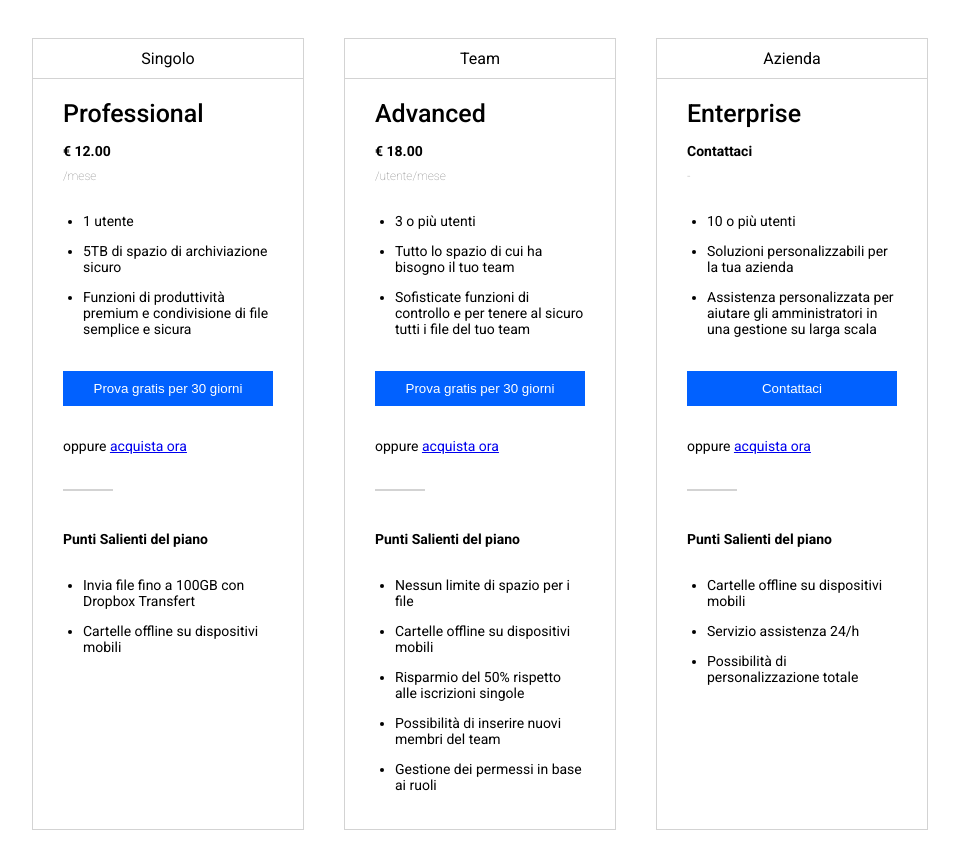
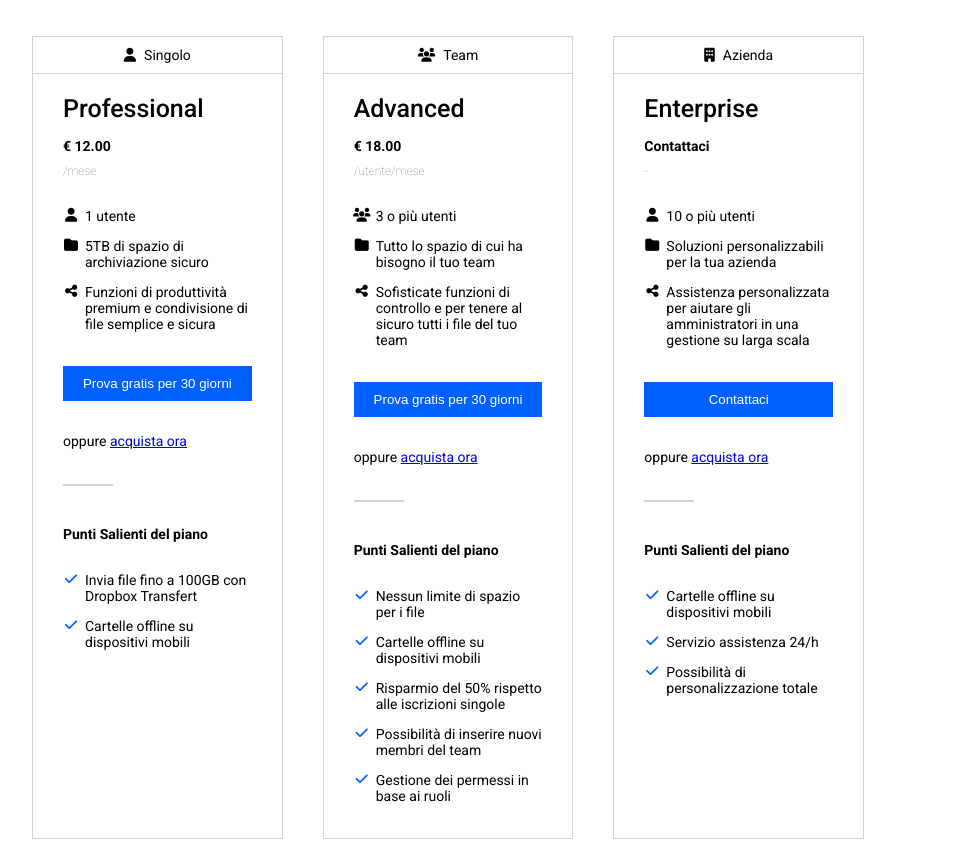
Before and after one commit to Al-E-00/htmlcss-dropbox, a plain HTML site: page index.html in a window 1280 px wide. Shown: the part 747-1588 px from the top of the page, without its empty margins (192-1151 px from the left). Drawn offline with Linux system fonts and the light colour scheme.

Commit message:
exercise completed

```diff
--- a/css/style.css
+++ b/css/style.css
@@ -142,6 +142,8 @@ header .header-right-menu button {
 .radio-selector-time-payment {
     display: flex;
     gap: 50px;
+    font-weight: 200;
+    font-size: 14px;
 }
 
 .vertical-column-layout {
@@ -158,6 +160,7 @@ header .header-right-menu button {
 .container-normal .columns-vertical {
     display: flex;
     width: calc(100% / 3);
+    max-width: 960px;
     flex-direction: column;
     border: 1px solid lightgrey;
 }
@@ -167,10 +170,12 @@ header .header-right-menu button {
     text-align: center;
     border-bottom: 1px solid lightgrey;
     padding: 10px;
-}
-
-.content-normal .columns-vertical ul {
-    padding-left: 20px;
+    font-size: 14px;
+    font-weight: 400;
+    display: flex;
+    align-items: center;
+    justify-content: center;
+    gap: 8px;
 }
 
 .content-normal .columns-vertical h3 {
@@ -196,13 +201,22 @@ header .header-right-menu button {
     font-size: 14px;
 }
 
+.columns-body ul {
+    margin-left: 22px;
+}
+
+.columns-body .bottom-column ul li i{
+    color: #0B62FF;
+}
+
+
 .content-normal .columns-vertical .top-column {
     padding-bottom: 20px;
 }
 
 .columns-body button {
     padding: 10px 8px;
-    width: 210px;
+    width: 100%;
     margin-bottom: 30px;
     align-content: center;
 }
@@ -237,6 +251,12 @@ header .header-right-menu button {
     text-align: center;
     border-bottom: 1px solid lightgrey;
     padding: 10px;
+    font-size: 14px;
+    font-weight: 400;
+    display: flex;
+    align-items: center;
+    justify-content: center;
+    gap: 8px;
 }
 
 .horizontal-column-layout .columns-horizontal {
@@ -557,6 +577,10 @@ footer .container-big .content-big hr {
 
 footer .container-big .content-big p {
     font-size: 10px;
+    color: grey;
+    display: flex;
+    gap: 3px;
+    align-items: flex-end;
 }
 
 .box-footer h5{
--- a/index.html
+++ b/index.html
@@ -62,17 +62,17 @@
             <div class="vertical-column-layout">
 
                 <div class="columns-vertical">
-                    <span class="plan-selection">Singolo</span>
+                    <span class="plan-selection"><i class="fa-solid fa-user"></i>Singolo</span>
                     <div class="columns-body">
                         <div class="top-column">
                             <h3>Professional</h3>
                             <p class="subtitle-top-column">€ 12.00</p>
                             <p class="more-information-top-column">/mese</p>
 
-                            <ul>
-                                <li>1 utente</li>
-                                <li>5TB di spazio di archiviazione sicuro</li>
-                                <li>Funzioni di produttività premium e condivisione di file semplice e sicura</li>
+                            <ul class="fa-ul">
+                                <li><i class="fa-li fa-solid fa-user"></i>1 utente</li>
+                                <li><i class="fa-li fa-solid fa-folder"></i>5TB di spazio di archiviazione sicuro</li>
+                                <li><i class="fa-li fa-solid fa-share-nodes"></i>Funzioni di produttività premium e condivisione di file semplice e sicura</li>
                             </ul>
                         </div>
 
@@ -83,26 +83,26 @@
 
                         <div class="bottom-column">
                             <h4>Punti Salienti del piano</h4>
-                            <ul>
-                                <li>Invia file fino a 100GB con Dropbox Transfert</li>
-                                <li>Cartelle offline su dispositivi mobili</li>
+                            <ul class="fa-ul">
+                                <li><i class="fa-li fa-solid fa-check"></i>Invia file fino a 100GB con Dropbox Transfert</li>
+                                <li><i class="fa-li fa-solid fa-check"></i>Cartelle offline su dispositivi mobili</li>
                             </ul>
                         </div>
                     </div>
                 </div>
 
                 <div class="columns-vertical">
-                    <span class="plan-selection">Team</span>
+                    <span class="plan-selection"><i class="fa-solid fa-users"></i>Team</span>
                     <div class="columns-body">
                         <div class="top-column">
                             <h3>Advanced</h3>
                             <p class="subtitle-top-column">€ 18.00</p>
                             <p class="more-information-top-column">/utente/mese</p>
 
-                            <ul>
-                                <li>3 o più utenti</li>
-                                <li>Tutto lo spazio di cui ha bisogno il tuo team</li>
-                                <li>Sofisticate funzioni di controllo e per tenere al sicuro tutti i file del tuo team</li>
+                            <ul class="fa-ul">
+                                <li><i class="fa-li fa-solid fa-users"></i>3 o più utenti</li>
+                                <li><i class="fa-li fa-solid fa-folder"></i>Tutto lo spazio di cui ha bisogno il tuo team</li>
+                                <li><i class="fa-li fa-solid fa-share-nodes"></i>Sofisticate funzioni di controllo e per tenere al sicuro tutti i file del tuo team</li>
                             </ul>
                         </div>
 
@@ -113,29 +113,29 @@
 
                         <div class="bottom-column">
                             <h4>Punti Salienti del piano</h4>
-                            <ul>
-                                <li>Nessun limite di spazio per i file</li>
-                                <li>Cartelle offline su dispositivi mobili</li>
-                                <li>Risparmio del 50% rispetto alle iscrizioni singole</li>
-                                <li>Possibilità di inserire nuovi membri del team</li>
-                                <li>Gestione dei permessi in base ai ruoli</li>
+                            <ul class="fa-ul">
+                                <li><i class="fa-li fa-solid fa-check"></i>Nessun limite di spazio per i file</li>
+                                <li><i class="fa-li fa-solid fa-check"></i>Cartelle offline su dispositivi mobili</li>
+                                <li><i class="fa-li fa-solid fa-check"></i>Risparmio del 50% rispetto alle iscrizioni singole</li>
+                                <li><i class="fa-li fa-solid fa-check"></i>Possibilità di inserire nuovi membri del team</li>
+                                <li><i class="fa-li fa-solid fa-check"></i>Gestione dei permessi in base ai ruoli</li>
                             </ul>
                         </div>
                     </div>
                 </div>
 
                 <div class="columns-vertical">
-                    <span class="plan-selection">Azienda</span>
+                    <span class="plan-selection"><i class="fa-solid fa-building"></i>Azienda</span>
                     <div class="columns-body">
                         <div class="top-column">
                             <h3>Enterprise</h3>
                             <p class="subtitle-top-column">Contattaci</p>
                             <p class="more-information-top-column">-</p>
 
-                            <ul>
-                                <li>10 o più utenti</li>
-                                <li>Soluzioni personalizzabili per la tua azienda</li>
-                                <li>Assistenza personalizzata per aiutare gli amministratori in una gestione su larga scala</li>
+                            <ul class="fa-ul">
+                                <li><i class="fa-li fa-solid fa-user"></i>10 o più utenti</li>
+                                <li><i class="fa-li fa-solid fa-folder"></i>Soluzioni personalizzabili per la tua azienda</li>
+                                <li><i class="fa-li fa-solid fa-share-nodes"></i>Assistenza personalizzata per aiutare gli amministratori in una gestione su larga scala</li>
                             </ul>
                         </div>
 
@@ -146,10 +146,10 @@
 
                         <div class="bottom-column">
                             <h4>Punti Salienti del piano</h4>
-                            <ul>
-                                <li>Cartelle offline su dispositivi mobili</li>
-                                <li>Servizio assistenza 24/h</li>
-                                <li>Possibilità di personalizzazione totale</li>
+                            <ul class="fa-ul">
+                                <li><i class="fa-li fa-solid fa-check"></i>Cartelle offline su dispositivi mobili</li>
+                                <li><i class="fa-li fa-solid fa-check"></i>Servizio assistenza 24/h</li>
+                                <li><i class="fa-li fa-solid fa-check"></i>Possibilità di personalizzazione totale</li>
                             </ul>
                         </div>
                     </div>
@@ -158,7 +158,7 @@
             </div>
 
             <div class="horizontal-column-layout">
-                <span class="plan-selection">Team</span>
+                <span class="plan-selection"><i class="fa-solid fa-building"></i>Team</span>
 
                 <div class="columns-horizontal">
 
@@ -371,7 +371,7 @@
 
                 <hr>
 
-                <p>Italiano <i class="fa-solid fa-angle-up"></i></p>
+                <p><i class="fa-solid fa-earth-americas"></i>Italiano <i class="fa-solid fa-angle-up"></i></p>
             </div>
         </div>
     </footer>
```
